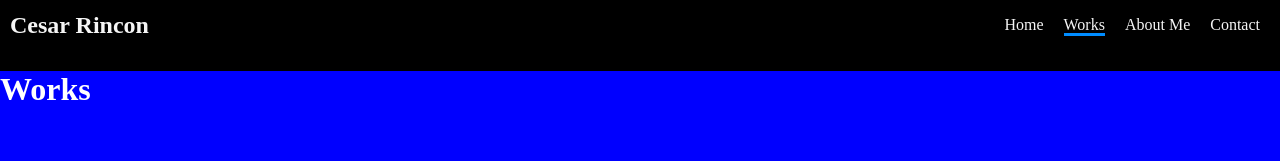
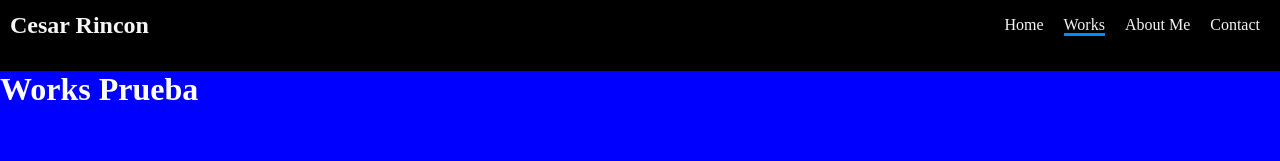
Before and after one commit to CesarRincon/portafolio, a React (Create React App) app: page /works in a window 1280 px wide. Shown: the top 161 px of the page. Built offline with nearby package versions, Linux system fonts and the light colour scheme; the HTML template or start-up script is replaced by a standard one.

Commit message:
feat: Cambio de titulo de works a works prueba

```diff
--- a/src/components/Works/Works.jsx
+++ b/src/components/Works/Works.jsx
@@ -6,7 +6,7 @@
 export default function Works() {
   return (
     <motion.div initial={{width: 0}} animate={{width: "100%"}} exit={{x: window.innerWidth}} className={s.containerW}>
-      <h1 style={{color: "white"}}>Works</h1>
+      <h1 style={{color: "white"}}>Works Prueba</h1>
     </motion.div>
   )
 }
```
